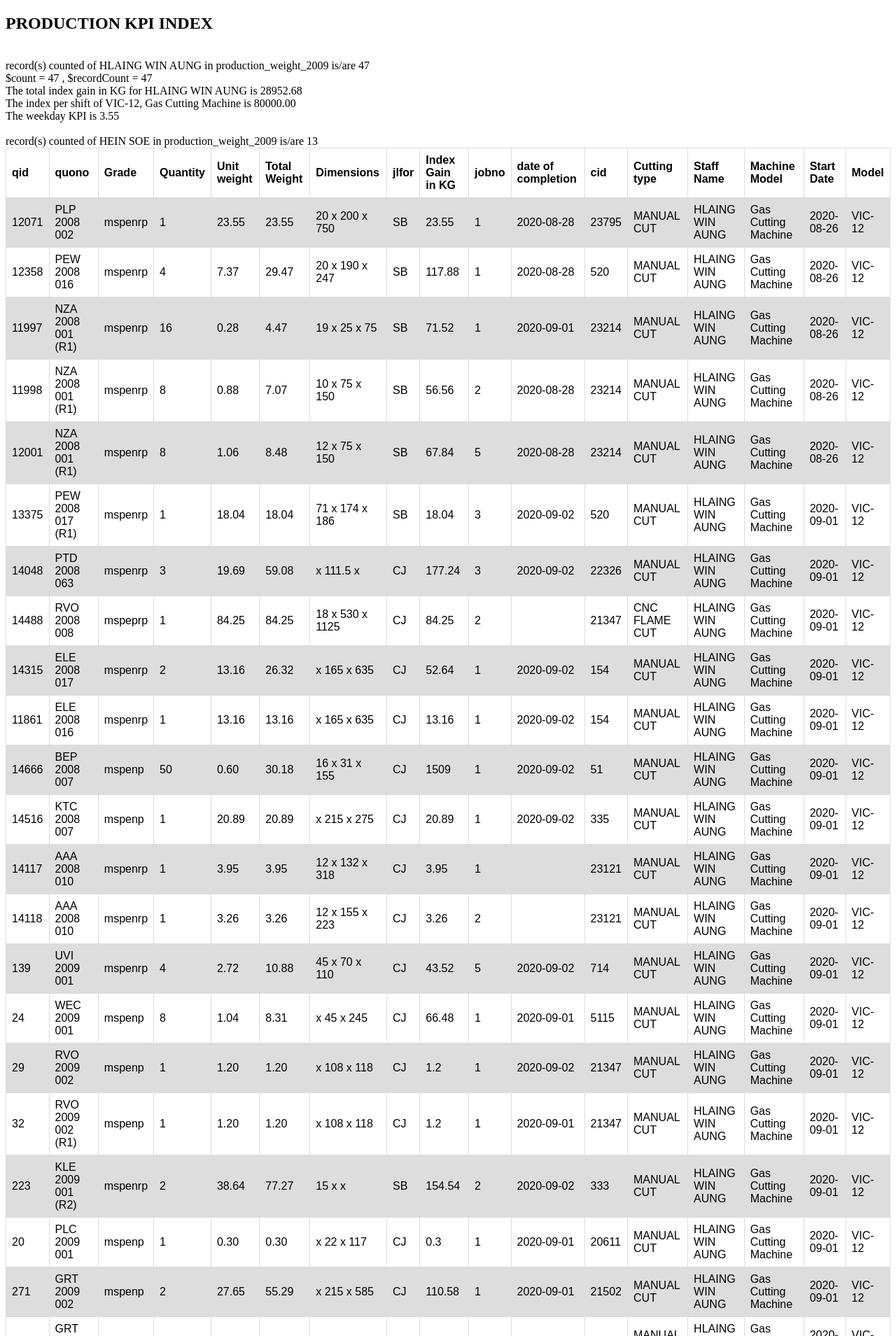
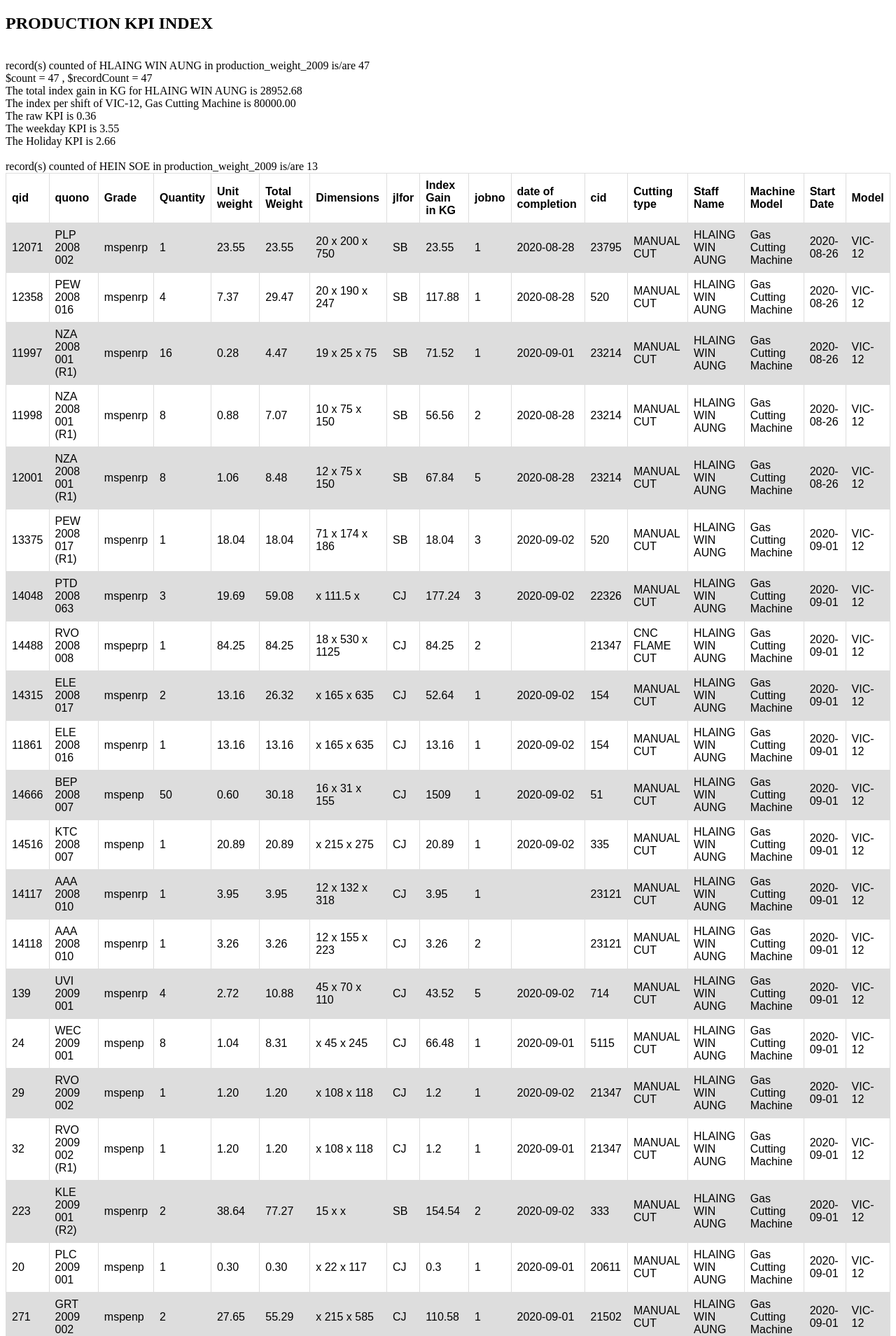
Before and after one commit to michaelmeganet/productivity_weight, a PHP site: page /php7-phhsystem/calculate-kpi.php in a window 1280 px wide; the page is wider, and only the part inside the window is pictured. Shown: the top 1909 px of that part at 70% size. Run offline with PHP 8.4, Linux system fonts and the light colour scheme; data comes from the database, SQL or seed files in the repository.

Commit message:
update kpi

```diff
--- a/calculate-kpi.php
+++ b/calculate-kpi.php
@@ -170,6 +170,7 @@ foreach($namelist as $array) {
         echo "\$count = $count , \$recordCount = $recordCount <br>";
         if($count == $recordCount){
             if($index_per_shift > 0.00){
+            $KPI_Raw = number_format($index_gain/$index_per_shift * 1, 2);
             $KPI_weekday  = number_format($index_gain/$index_per_shift * 9.8, 2);
             $KPI_holiday = number_format($index_gain/$index_per_shift * 7.35, 2);
             }else{
@@ -179,7 +180,9 @@ foreach($namelist as $array) {
 
             echo "The total index gain in KG for $value is $index_gain <br>";
             echo "The index per shift of $model, $machineModel is $index_per_shift <br> ";
+            echo "The raw KPI is $KPI_Raw  <br>";
             echo "The weekday KPI is $KPI_weekday <br>";
+            echo "The Holiday KPI is $KPI_holiday <br>";
             $index_gain = 0;
         }
 
```
